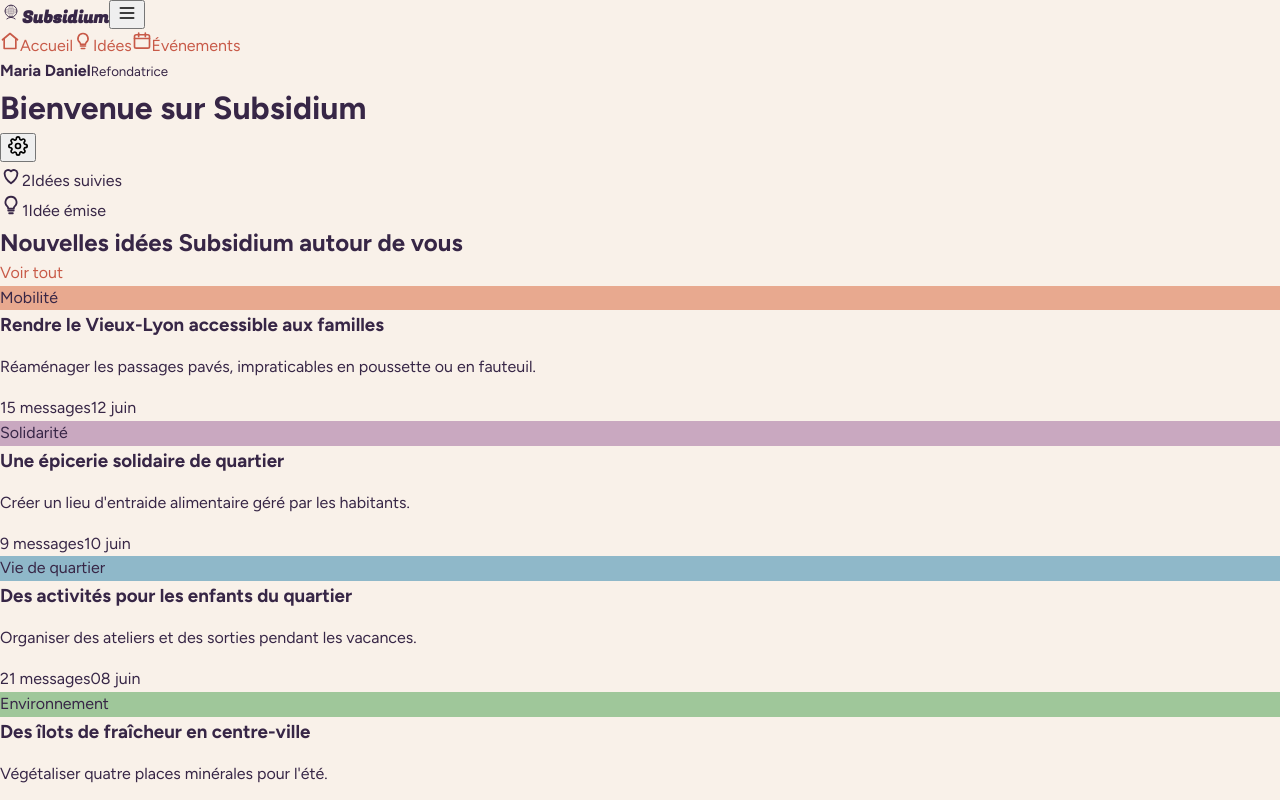
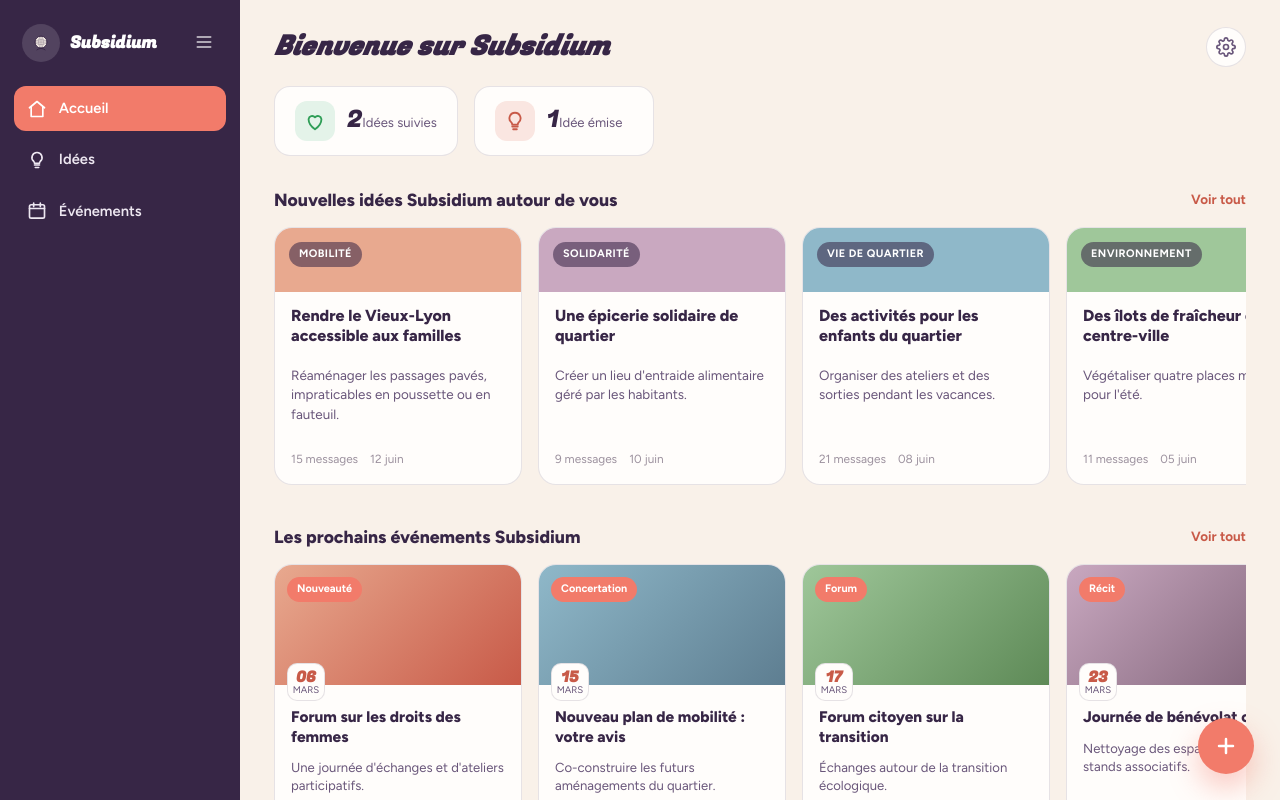
Before and after one commit to team872/subsidium-app, a Next.js app: page /app/accueil in a window 1280 px wide. Shown: the top 800 px of the page. Built offline with nearby package versions, Linux system fonts and the light colour scheme.

Commit message:
Styles du tableau de bord + bouton fin d'inscription vers /accueil

```diff
--- a/app/globals.css
+++ b/app/globals.css
@@ -112,3 +112,68 @@
 .done-check{width:62px; height:62px; border-radius:50%; background:var(--plum); color:#fff; display:flex; align-items:center; justify-content:center; margin:0 auto 18px;}
 .done-wrap h2{font-family:var(--font-display),cursive; font-style:italic; font-size:1.5rem; color:var(--plum); margin-bottom:10px;}
 .done-wrap p{color:var(--mauve); max-width:48ch; margin:0 auto 22px;}
+
+/* ============ App membre (Mon espace) ============ */
+.app{min-height:100dvh; display:flex; background:var(--cream);}
+.side{flex:none; width:240px; background:var(--plum); color:#fff; display:flex; flex-direction:column; padding:18px 14px; transition:width .2s ease;}
+.side.collapsed{width:74px;}
+.side-top{display:flex; align-items:center; gap:10px; padding:6px 8px 18px;}
+.side-logo{width:38px; height:38px; border-radius:50%; background:#FFFFFF22; display:flex; align-items:center; justify-content:center; flex:none;}
+.side-burger{margin-left:auto; background:none; border:none; color:#fff; cursor:pointer; opacity:.8; padding:4px;}
+.side.collapsed .side-burger{margin:0;}
+.nav{display:flex; flex-direction:column; gap:6px; margin-top:6px;}
+.nav a{display:flex; align-items:center; gap:12px; padding:.7rem .8rem; border-radius:12px; color:#EDE7F1; font-weight:600; font-size:.92rem; white-space:nowrap; overflow:hidden;}
+.nav a:hover{background:#FFFFFF14; text-decoration:none;}
+.nav a.active{background:var(--coral); color:#fff;}
+.nav a svg{flex:none;}
+.side.collapsed .nav a span,.side.collapsed .side-top .brandtxt,.side.collapsed .who .meta{display:none;}
+.side-foot{margin-top:auto;}
+.who{display:flex; align-items:center; gap:10px; padding:10px 8px; border-top:1px solid #FFFFFF1f;}
+.who .av{width:34px; height:34px; border-radius:50%; background:linear-gradient(135deg,#F4A38F,#C85A48); flex:none;}
+.who .meta b{display:block; font-size:.86rem;}
+.who .meta small{color:#C9BFD2; font-size:.74rem;}
+
+.content{flex:1; min-width:0; padding:26px 34px 60px; overflow:auto;}
+.topbar{display:flex; align-items:center; justify-content:space-between; margin-bottom:18px;}
+.topbar h1{font-family:var(--font-display),cursive; font-style:italic; font-size:1.7rem; color:var(--plum);}
+.icon-btn{width:40px; height:40px; border-radius:50%; border:1px solid var(--line); background:var(--paper); color:var(--mauve); display:flex; align-items:center; justify-content:center; cursor:pointer;}
+
+.stats{display:flex; gap:16px; margin-bottom:30px; flex-wrap:wrap;}
+.stat{display:flex; align-items:center; gap:12px; background:var(--paper); border:1px solid var(--line); border-radius:16px; padding:14px 20px; min-width:180px;}
+.stat .ic{width:40px; height:40px; border-radius:12px; display:flex; align-items:center; justify-content:center;}
+.stat.green .ic{background:#E4F3E9; color:#2f9e57;}
+.stat.coral .ic{background:#FAE6E1; color:var(--coral-d);}
+.stat .n{font-family:var(--font-display),cursive; font-size:1.5rem; color:var(--plum); line-height:1;}
+.stat .l{font-size:.82rem; color:var(--mauve);}
+
+.feed-head{display:flex; align-items:center; justify-content:space-between; margin:6px 0 14px;}
+.feed-head h2{font-family:var(--font-body); font-weight:800; font-size:1.1rem; color:var(--plum);}
+.feed-head a{font-size:.84rem; font-weight:700;}
+.rail{display:flex; gap:16px; overflow-x:auto; padding-bottom:8px; scroll-snap-type:x proximity;}
+.rail::-webkit-scrollbar{height:8px;} .rail::-webkit-scrollbar-thumb{background:var(--beige); border-radius:8px;}
+
+.idea{flex:none; width:248px; scroll-snap-align:start; background:var(--paper); border:1px solid var(--line); border-radius:18px; overflow:hidden; display:flex; flex-direction:column;}
+.idea .top{height:64px; position:relative;}
+.idea .cat{position:absolute; left:14px; top:14px; font-size:.68rem; font-weight:700; text-transform:uppercase; letter-spacing:.04em; color:#fff; background:rgba(55,38,70,.55); padding:4px 10px; border-radius:999px;}
+.idea .bd{padding:14px 16px 16px; display:flex; flex-direction:column; flex:1;}
+.idea h3{font-family:var(--font-body); font-weight:800; font-size:1rem; color:var(--plum); margin-bottom:6px; line-height:1.25;}
+.idea p{font-size:.84rem; color:var(--mauve); line-height:1.45; flex:1;}
+.idea .meta{display:flex; gap:12px; margin-top:12px; font-size:.74rem; color:var(--greymauve);}
+
+.event{flex:none; width:248px; scroll-snap-align:start; background:var(--paper); border:1px solid var(--line); border-radius:18px; overflow:hidden;}
+.event .img{height:120px; background-size:cover; background-position:center; position:relative;}
+.event .tag{position:absolute; left:12px; top:12px; font-size:.68rem; font-weight:700; color:#fff; background:var(--coral); padding:4px 10px; border-radius:999px;}
+.event .date{position:absolute; left:12px; bottom:-16px; width:38px; height:38px; border-radius:10px; background:var(--paper); border:1px solid var(--line); display:flex; flex-direction:column; align-items:center; justify-content:center; line-height:1;}
+.event .date b{font-size:.95rem; color:var(--coral-d); font-family:var(--font-display),cursive;}
+.event .date small{font-size:.6rem; color:var(--mauve); text-transform:uppercase;}
+.event .bd{padding:22px 16px 16px;}
+.event h3{font-family:var(--font-body); font-weight:800; font-size:.96rem; color:var(--plum); margin-bottom:5px; line-height:1.25;}
+.event p{font-size:.82rem; color:var(--mauve); line-height:1.4;}
+
+.fab{position:fixed; right:26px; bottom:26px; width:56px; height:56px; border-radius:50%; background:var(--coral); color:#fff; border:none; cursor:pointer; box-shadow:0 14px 30px rgba(242,123,106,.4); display:flex; align-items:center; justify-content:center;}
+
+@media(max-width:760px){
+  .side{position:fixed; z-index:40; height:100dvh; width:74px;}
+  .side .nav a span,.side .side-top .brandtxt,.side .who .meta{display:none;}
+  .content{margin-left:74px; padding:20px 18px 60px;}
+}
--- a/app/inscription/page.tsx
+++ b/app/inscription/page.tsx
@@ -80,7 +80,7 @@
             Votre compte a bien été créé. Bienvenue au sein de la communauté ! Vous pouvez désormais
             accéder à la plateforme et participer pleinement à la démarche citoyenne et éthique.
           </p>
-          <button className="btn btn-coral" onClick={() => alert("Accès à la plateforme — à venir (espace membre).")}>
+          <button className="btn btn-coral" onClick={() => router.push("/accueil")}>
             Accéder à la plateforme
           </button>
         </div>
```
